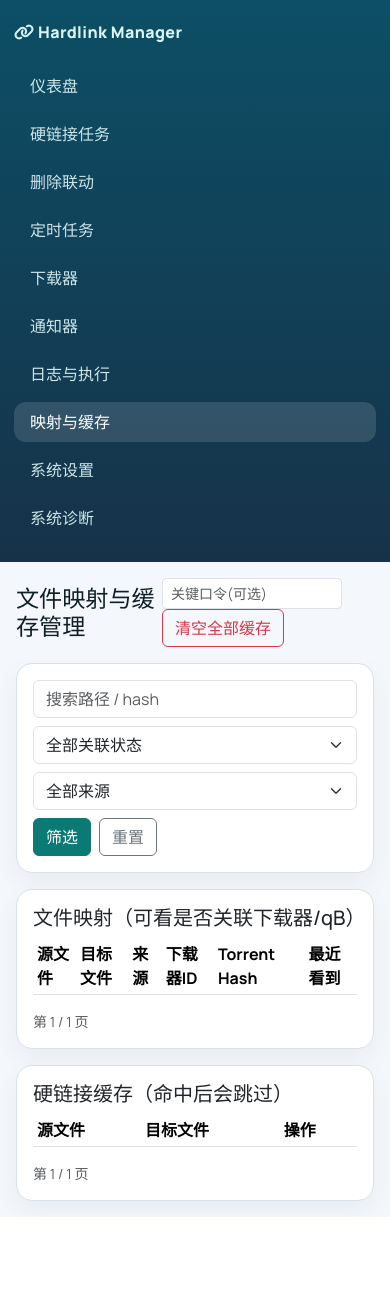
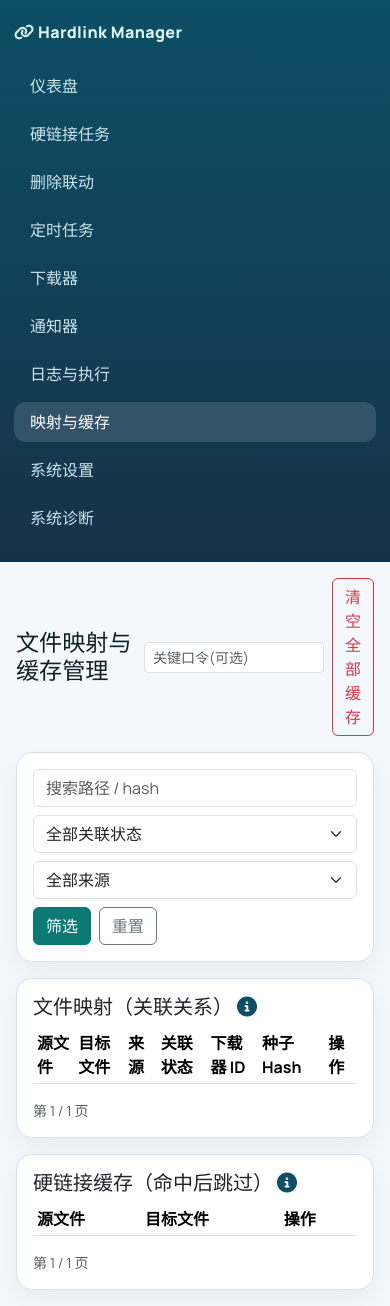
Before and after one commit to MaroD1M/HLM-Demo, a Flask app: page /mapping in a window 390 px wide. Before the commit the page ends 1217 px from the top, so only its background shows below. Run offline with Flask 3, Linux system fonts and the light colour scheme; lists and menus that the app fills with data are empty.

Commit message:
release: v0.0.10 UI/UX polish, mapping ops, consistency fixes

```diff
--- a/app.py
+++ b/app.py
@@ -121,9 +121,20 @@
                 pass
     try:
         resp = requests.get(url, timeout=app.config['REQUEST_TIMEOUT_SECONDS'], proxies=_outbound_proxies(), headers={'Accept': 'application/vnd.github+json'})
-        resp.raise_for_status()
-        payload = resp.json() or {}
-        remote = str(payload.get('tag_name') or '').strip() or '-'
+        if resp.status_code == 404:
+            # Fallback: some repos only use tags without GitHub Release objects.
+            tag_url = f"{api_base}/repos/{repo}/tags"
+            tag_resp = requests.get(tag_url, timeout=app.config['REQUEST_TIMEOUT_SECONDS'], proxies=_outbound_proxies(), headers={'Accept': 'application/vnd.github+json'})
+            tag_resp.raise_for_status()
+            tags = tag_resp.json() or []
+            remote = str(tags[0].get('name') if tags else '-').strip() or '-'
+            msg = '检查成功（Tag模式）'
+        else:
+            resp.raise_for_status()
+            payload = resp.json() or {}
+            remote = str(payload.get('tag_name') or '').strip() or '-'
+            msg = '检查成功（Release模式）'
+
         has_update = bool(remote not in {'-', local_version})
         set_config('version_check_cached_remote', remote)
         set_config('version_check_cached_at', checked_at)
@@ -133,7 +144,7 @@
             'has_update': has_update,
             'repo': repo,
             'checked_at': checked_at,
-            'message': '检查成功',
+            'message': msg,
         }
     except Exception as exc:
         app.logger.warning('github_version_check_failed repo=%s err=%s', repo, exc)
@@ -806,7 +817,7 @@
         ('github_version_check_enabled', 'true', '启用GitHub版本检查'),
         ('github_repo', 'marod1m/HLM-Demo', 'GitHub仓库 owner/repo'),
         ('github_api_base', 'https://api.github.com', 'GitHub API基础地址'),
-        ('proxy_url', 'http://127.0.0.7:7890', '统一外网代理地址（Telegram/GitHub），留空则直连'),
+        ('proxy_url', 'http://127.0.0.1:7890', '统一外网代理地址（Telegram/GitHub），留空则直连'),
         ('app_log_max_mb', '10', '应用日志单文件大小上限（MB）'),
         ('app_log_backup_count', '5', '应用日志滚动保留文件数'),
         ('version_check_cache_minutes', '30', '版本检查缓存分钟数'),
--- a/core/routes/web.py
+++ b/core/routes/web.py
@@ -231,7 +231,7 @@
 
         payload = _hardlink_payload()
         html = render_template('_hardlink_jobs_panel.html', **payload) if _wants_json() else None
-        return _json_or_redirect(True, '硬链接任务已更新', '/hardlink', html=html, target='hardlinkJobsPanel')
+        return _json_or_redirect(True, '硬链接任务已更新并生效', '/hardlink', html=html, target='hardlinkJobsPanel')
 
     @web_bp.route('/hardlink/toggle/<int:task_id>', methods=['POST'])
     def hardlink_toggle(task_id):
@@ -349,7 +349,7 @@
 
         payload = _delete_payload()
         html = render_template('_delete_jobs_panel.html', **payload) if _wants_json() else None
-        return _json_or_redirect(True, '删除联动任务已更新', '/delete-monitor', html=html, target='deleteJobsPanel')
+        return _json_or_redirect(True, '删除联动任务已更新并生效', '/delete-monitor', html=html, target='deleteJobsPanel')
 
     @web_bp.route('/delete-monitor/run/<int:task_id>', methods=['POST'])
     def delete_monitor_run(task_id):
@@ -553,7 +553,7 @@
         log_operation('downloader_updated', 'Downloader', d.id, d.name)
         payload = _downloader_payload()
         html = render_template('_downloader_jobs_panel.html', **payload) if _wants_json() else None
-        return _json_or_redirect(True, '下载器已更新', '/downloader', html=html, target='downloaderJobsPanel')
+        return _json_or_redirect(True, '下载器已更新并生效', '/downloader', html=html, target='downloaderJobsPanel')
 
     @web_bp.route('/downloader/toggle/<int:downloader_id>', methods=['POST'])
     def downloader_toggle(downloader_id):
@@ -627,7 +627,7 @@
         log_operation('notifier_updated', 'Notifier', n.id, n.name)
         payload = _notifier_payload()
         html = render_template('_notifier_jobs_panel.html', **payload) if _wants_json() else None
-        return _json_or_redirect(True, '通知器已更新', '/notifier', html=html, target='notifierJobsPanel')
+        return _json_or_redirect(True, '通知器已更新并生效', '/notifier', html=html, target='notifierJobsPanel')
 
     @web_bp.route('/notifier/toggle/<int:notifier_id>', methods=['POST'])
     def notifier_toggle(notifier_id):
@@ -699,6 +699,47 @@
             hash_state=hash_state,
             source_type=source_type,
         )
+
+
+    @web_bp.route('/mapping/link/delete', methods=['POST'])
+    def mapping_link_delete():
+        map_id = request.form.get('map_id', type=int)
+        if not map_id:
+            return _json_or_redirect(False, 'map_id 不能为空', '/mapping', status=400)
+        row = db.session.get(FileLinkMap, map_id)
+        if not row:
+            return _json_or_redirect(False, '映射记录不存在', '/mapping', status=404)
+        src = row.source_path
+        dst = row.dest_path
+        db.session.delete(row)
+        db.session.commit()
+        log_operation('mapping_record_deleted', 'FileLinkMap', map_id, src, f'手动删除映射: {dst}')
+        return _json_or_redirect(True, '映射记录已删除', '/mapping')
+
+    @web_bp.route('/mapping/link/retry', methods=['POST'])
+    def mapping_link_retry():
+        map_id = request.form.get('map_id', type=int)
+        if not map_id:
+            return _json_or_redirect(False, 'map_id 不能为空', '/mapping', status=400)
+        row = db.session.get(FileLinkMap, map_id)
+        if not row:
+            return _json_or_redirect(False, '映射记录不存在', '/mapping', status=404)
+        if row.torrent_hash:
+            return _json_or_redirect(True, '该映射已关联种子，无需重试', '/mapping')
+
+        if not row.downloader_id:
+            d = Downloader.query.filter_by(enabled=True).order_by(Downloader.id.asc()).first()
+            if d:
+                row.downloader_id = d.id
+                db.session.commit()
+
+        ok, msg = run_backfill_once(row.downloader_id)
+        db.session.refresh(row)
+        if ok and row.torrent_hash:
+            log_operation('mapping_retry_linked', 'FileLinkMap', row.id, row.source_path, f'已关联 hash={row.torrent_hash}')
+            return _json_or_redirect(True, f'重试成功：已关联种子（{row.torrent_hash}）', '/mapping')
+
+        return _json_or_redirect(False, f'重试完成但未关联成功：{msg}', '/mapping', status=400)
 
     @web_bp.route('/mapping/cache/delete', methods=['POST'])
     def mapping_cache_delete():
@@ -785,7 +826,7 @@
             val = request.form.get(key)
             if val is not None:
                 set_config(key, val.strip() if isinstance(val, str) else val)
-        flash('设置已保存', 'success')
+        flash('设置已保存并生效', 'success')
         return redirect('/settings')
 
 
@@ -868,7 +909,7 @@
                 d_exists = Path(row.dest_path or '').exists()
                 if (not s_exists) or (not d_exists):
                     hits += 1
-        return _json_or_redirect(True, f'预演完成：当前疑似可触发联动 {hits} 条', '/delete-monitor')
+        return _json_or_redirect(True, f'预演完成：当前可能触发联动 {hits} 条（仅预估，不执行删除）', '/delete-monitor')
 
     @web_bp.route('/cron')
     def cron_list():
--- a/templates/_downloader_jobs_panel.html
+++ b/templates/_downloader_jobs_panel.html
@@ -31,7 +31,7 @@
                 <div class="mb-2"><label class="form-label">主机</label><input class="form-control" name="host" value="{{ d.host }}" required></div>
                 <div class="mb-2"><label class="form-label">端口</label><input class="form-control" type="number" name="port" value="{{ d.port }}" required></div>
                 <div class="mb-2"><label class="form-label">用户名</label><input class="form-control" name="username" value="{{ d.username or '' }}"></div>
-                <div class="mb-2"><label class="form-label">密码（留空=不修改）</label><input class="form-control" type="password" name="password"></div><div class="mb-2"><label class="form-label">任务代理(可选)</label><input class="form-control" name="proxy_url" value="{{ d.proxy_url or '' }}" placeholder="留空=使用全局proxy_url"></div>
+                <div class="mb-2"><label class="form-label">密码（留空=不修改）</label><input class="form-control" type="password" name="password"></div><div class="mb-2"><label class="form-label">任务代理(可选)</label><input class="form-control" name="proxy_url" value="{{ d.proxy_url or '' }}" placeholder="留空=使用系统设置中的统一代理"></div>
               </div>
               <div class="modal-footer"><button type="button" class="btn btn-secondary" data-bs-dismiss="modal">取消</button><button type="submit" class="btn btn-brand">保存修改</button></div>
             </form>
--- a/templates/_notifier_jobs_panel.html
+++ b/templates/_notifier_jobs_panel.html
@@ -1,7 +1,7 @@
 <div class="card p-3">
   <table class="table">
     <thead>
-      <tr><th>名称</th><th>类型</th><th>Chat ID</th><th>代理</th><th>状态</th><th>操作</th></tr>
+      <tr><th>名称</th><th>类型</th><th>聊天 ID</th><th>代理</th><th>状态</th><th>操作</th></tr>
     </thead>
     <tbody>
     {% for n in notifiers %}
@@ -29,7 +29,7 @@
                 <div class="mb-2"><label class="form-label">名称</label><input class="form-control" name="name" value="{{ n.name }}" required></div>
                 <div class="mb-2"><label class="form-label">类型</label><select class="form-select" name="type"><option value="telegram" {% if n.type=='telegram' %}selected{% endif %}>Telegram</option></select></div>
                 <div class="mb-2"><label class="form-label">Bot Token</label><input class="form-control" name="api_key" value="{{ n.api_key }}" required></div>
-                <div class="mb-2"><label class="form-label">Chat ID</label><input class="form-control" name="chat_id" value="{{ n.chat_id or '' }}"></div><div class="mb-2"><label class="form-label">任务代理(可选)</label><input class="form-control" name="proxy_url" value="{{ n.proxy_url or '' }}" placeholder="留空=使用全局proxy_url"></div>
+                <div class="mb-2"><label class="form-label">聊天 ID</label><input class="form-control" name="chat_id" value="{{ n.chat_id or '' }}"></div><div class="mb-2"><label class="form-label">任务代理(可选)</label><input class="form-control" name="proxy_url" value="{{ n.proxy_url or '' }}" placeholder="留空=使用系统设置中的统一代理"></div>
               </div>
               <div class="modal-footer"><button type="button" class="btn btn-secondary" data-bs-dismiss="modal">取消</button><button type="submit" class="btn btn-brand">保存修改</button></div>
             </form>
--- a/templates/base.html
+++ b/templates/base.html
@@ -23,6 +23,10 @@
     .muted{color:var(--muted)}
     .btn-brand{background:#0b7a75;border-color:#0b7a75;color:#fff}
     .btn-brand:hover{background:#086863;border-color:#086863;color:#fff}
+    .wrap-any{white-space:normal!important;word-break:break-word;overflow-wrap:anywhere}
+    .section-card{border:1px solid var(--line);border-radius:14px;background:linear-gradient(180deg,#ffffff,#f9fcff);padding:14px}
+    .section-title{font-weight:700;color:#0c4f66}
+    .hint-icon{color:#0c4f66;cursor:help;margin-left:4px}
     @media (max-width:960px){.shell{grid-template-columns:1fr}.side{height:auto;position:relative}.main{padding:16px}}
   </style>
 </head>
@@ -99,6 +103,10 @@
   }
 };
 window.addEventListener('DOMContentLoaded',()=>window.HLMAjax.bind());
+window.addEventListener('DOMContentLoaded',()=>{
+  const nodes=[].slice.call(document.querySelectorAll('[data-bs-toggle="tooltip"]'));
+  nodes.forEach((el)=>new bootstrap.Tooltip(el));
+});
 </script>
 {% block scripts %}{% endblock %}
 </body>
--- a/templates/downloader.html
+++ b/templates/downloader.html
@@ -1,6 +1,7 @@
 {% extends "base.html" %}
 {% block title %}下载器 - Hardlink Manager{% endblock %}
 {% block content %}
+<div class="alert alert-info py-2">下载器用于绑定 qBittorrent，测试按钮会验证连接与账号是否可用。<i class="fa-solid fa-circle-info hint-icon ms-1" data-bs-toggle="tooltip" title="可先用小样本任务验证流程，再应用到正式目录"></i></div>
 <div class="d-flex justify-content-between align-items-center mb-3"><h3 class="mb-0">下载器</h3><button class="btn btn-primary" data-bs-toggle="modal" data-bs-target="#add">新增</button></div>
 <div id="downloaderJobsPanel">{% include "_downloader_jobs_panel.html" %}</div>
 <div class="modal fade" id="add" tabindex="-1"><div class="modal-dialog"><div class="modal-content"><form class="js-ajax-form" data-target="downloaderJobsPanel" action="/downloader/add" method="POST"><input type="hidden" name="csrf_token" value="{{ csrf_token }}"><div class="modal-header"><h5 class="modal-title">新增下载器</h5><button type="button" class="btn-close" data-bs-dismiss="modal"></button></div><div class="modal-body">
@@ -9,7 +10,7 @@
 <div class="mb-2"><label class="form-label">主机</label><input class="form-control" name="host" placeholder="http://127.0.0.1" required></div>
 <div class="mb-2"><label class="form-label">端口</label><input class="form-control" type="number" name="port" value="8080" required></div>
 <div class="mb-2"><label class="form-label">用户名</label><input class="form-control" name="username"></div>
-<div class="mb-2"><label class="form-label">密码</label><input class="form-control" type="password" name="password"></div><div class="mb-2"><label class="form-label">任务代理(可选)</label><input class="form-control" name="proxy_url" placeholder="留空=使用全局proxy_url"></div>
+<div class="mb-2"><label class="form-label">密码</label><input class="form-control" type="password" name="password"></div><div class="mb-2"><label class="form-label">任务代理(可选)</label><input class="form-control" name="proxy_url" placeholder="留空=使用系统设置中的统一代理"></div>
 </div><div class="modal-footer"><button type="button" class="btn btn-secondary" data-bs-dismiss="modal">取消</button><button class="btn btn-primary" type="submit">保存</button></div></form></div></div></div>
 {% endblock %}
 
--- a/templates/hardlink.html
+++ b/templates/hardlink.html
@@ -2,7 +2,7 @@
 {% block title %}硬链接任务 - Hardlink Manager{% endblock %}
 {% block content %}
 <div class="d-flex justify-content-between align-items-center mb-3">
-  <h3 class="mb-0">硬链接任务</h3>
+  <h3 class="mb-0">硬链接任务 <i class="fa-solid fa-circle-info hint-icon" data-bs-toggle="tooltip" title="建议先用测试目录验证目录结构与命名策略，再应用生产目录。"></i></h3>
   <button class="btn btn-brand" data-bs-toggle="modal" data-bs-target="#addTaskModal"><i class="fa-solid fa-plus"></i> 新建任务</button>
 </div>
 
--- a/templates/logs.html
+++ b/templates/logs.html
@@ -33,7 +33,7 @@
 </div>
 
 <div class="row g-3">
-  <div class="col-lg-6"><div class="card p-3"><h5>操作日志</h5><div class="table-responsive"><table class="table"><thead><tr><th>时间</th><th>类型</th><th>目标</th><th>结果</th><th>消息</th></tr></thead><tbody>{% for log in logs %}<tr><td>{{ fmt_dt(log.created_at) }}</td><td>{{ log.operation_type }}</td><td>{{ log.target_name or '-' }}</td><td>{% if log.success %}<span class="badge text-bg-success">成功</span>{% else %}<span class="badge text-bg-danger">失败</span>{% endif %}</td><td>{{ log.message or '-' }}</td></tr>{% endfor %}</tbody></table></div><div class="d-flex justify-content-between align-items-center"><small class="text-muted">第 {{ page }} / {{ total_pages }} 页</small><div>{% if page>1 %}<a class="btn btn-sm btn-outline-secondary" href="/logs?page={{ page-1 }}&q={{ q or '' }}&op={{ op or '' }}&success={{ success or 'all' }}">上一页</a>{% endif %} {% if page<total_pages %}<a class="btn btn-sm btn-outline-secondary" href="/logs?page={{ page+1 }}&q={{ q or '' }}&op={{ op or '' }}&success={{ success or 'all' }}">下一页</a>{% endif %}</div></div></div></div>
-  <div class="col-lg-6"><div class="card p-3"><h5>任务执行历史</h5><div class="table-responsive"><table class="table"><thead><tr><th>开始时间</th><th>任务</th><th>来源</th><th>状态</th><th>耗时</th><th>消息</th></tr></thead><tbody>{% for e in executions %}<tr><td>{{ fmt_dt(e.started_at) }}</td><td>{{ e.job_name }}</td><td>{{ e.source }}</td><td>{% if e.status=='success' %}<span class="badge text-bg-success">成功</span>{% elif e.status=='failed' %}<span class="badge text-bg-danger">失败</span>{% else %}<span class="badge text-bg-secondary">运行中</span>{% endif %}</td><td>{{ e.duration_ms or 0 }}ms</td><td>{{ e.message or '-' }}</td></tr>{% endfor %}</tbody></table></div></div></div>
+  <div class="col-lg-6"><div class="card p-3"><h5>操作日志</h5><div class="table-responsive"><table class="table"><thead><tr><th>时间</th><th>类型</th><th>目标</th><th>结果</th><th>消息</th></tr></thead><tbody>{% for log in logs %}<tr><td>{{ fmt_dt(log.created_at) }}</td><td class="wrap-any">{{ log.operation_type }}</td><td class="wrap-any">{{ log.target_name or '-' }}</td><td>{% if log.success %}<span class="badge text-bg-success">成功</span>{% else %}<span class="badge text-bg-danger">失败</span>{% endif %}</td><td class="wrap-any"><small>{{ log.message or '-' }}</small></td></tr>{% endfor %}</tbody></table></div><div class="d-flex justify-content-between align-items-center"><small class="text-muted">第 {{ page }} / {{ total_pages }} 页</small><div>{% if page>1 %}<a class="btn btn-sm btn-outline-secondary" href="/logs?page={{ page-1 }}&q={{ q or '' }}&op={{ op or '' }}&success={{ success or 'all' }}">上一页</a>{% endif %} {% if page<total_pages %}<a class="btn btn-sm btn-outline-secondary" href="/logs?page={{ page+1 }}&q={{ q or '' }}&op={{ op or '' }}&success={{ success or 'all' }}">下一页</a>{% endif %}</div></div></div></div>
+  <div class="col-lg-6"><div class="card p-3"><h5>任务执行历史</h5><div class="table-responsive"><table class="table"><thead><tr><th>开始时间</th><th>任务</th><th>来源</th><th>状态</th><th>耗时</th><th>消息</th></tr></thead><tbody>{% for e in executions %}<tr><td>{{ fmt_dt(e.started_at) }}</td><td class="wrap-any">{{ e.job_name }}</td><td>{{ e.source }}</td><td>{% if e.status=='success' %}<span class="badge text-bg-success">成功</span>{% elif e.status=='failed' %}<span class="badge text-bg-danger">失败</span>{% else %}<span class="badge text-bg-secondary">运行中</span>{% endif %}</td><td>{{ e.duration_ms or 0 }}ms</td><td class="wrap-any"><small>{{ e.message or '-' }}</small></td></tr>{% endfor %}</tbody></table></div></div></div>
 </div>
 {% endblock %}
--- a/templates/mapping.html
+++ b/templates/mapping.html
@@ -3,9 +3,10 @@
 {% block content %}
 <div class="d-flex justify-content-between align-items-center mb-3">
   <h3 class="mb-0">文件映射与缓存管理</h3>
-  <form action="/mapping/cache/clear" method="POST" onsubmit="return confirm('确认清空全部缓存记录吗？')">
+  <form action="/mapping/cache/clear" method="POST" onsubmit="return confirm('确认清空全部缓存记录吗？')" class="d-flex gap-2 align-items-center">
     <input type="hidden" name="csrf_token" value="{{ csrf_token }}">
-    <input class="form-control form-control-sm d-inline-block" style="width:180px" type="password" name="critical_passphrase" placeholder="关键口令(可选)"><button class="btn btn-outline-danger">清空全部缓存</button>
+    <input class="form-control form-control-sm" style="width:180px" type="password" name="critical_passphrase" placeholder="关键口令(可选)">
+    <button class="btn btn-outline-danger" data-bs-toggle="tooltip" title="仅清理硬链接缓存，不删除真实文件">清空全部缓存</button>
   </form>
 </div>
 
@@ -15,15 +16,15 @@
     <div class="col-md-3">
       <select class="form-select" name="hash_state">
         <option value="all" {% if hash_state=='all' %}selected{% endif %}>全部关联状态</option>
-        <option value="linked" {% if hash_state=='linked' %}selected{% endif %}>已关联 Torrent</option>
-        <option value="unlinked" {% if hash_state=='unlinked' %}selected{% endif %}>未关联 Torrent</option>
+        <option value="linked" {% if hash_state=='linked' %}selected{% endif %}>已关联种子</option>
+        <option value="unlinked" {% if hash_state=='unlinked' %}selected{% endif %}>未关联种子</option>
       </select>
     </div>
     <div class="col-md-2">
       <select class="form-select" name="source_type">
         <option value="all" {% if (source_type or 'all')=='all' %}selected{% endif %}>全部来源</option>
-        <option value="manual" {% if source_type=='manual' %}selected{% endif %}>manual</option>
-        <option value="downloader" {% if source_type=='downloader' %}selected{% endif %}>downloader</option>
+        <option value="manual" {% if source_type=='manual' %}selected{% endif %}>手动文件</option>
+        <option value="downloader" {% if source_type=='downloader' %}selected{% endif %}>下载器文件</option>
       </select>
     </div>
     <div class="col-md-2 d-flex gap-2"><button class="btn btn-brand" type="submit">筛选</button><a class="btn btn-outline-secondary" href="/mapping">重置</a></div>
@@ -33,19 +34,39 @@
 <div class="row g-3">
   <div class="col-lg-7">
     <div class="card p-3">
-      <h5>文件映射（可看是否关联下载器/qB）</h5>
+      <h5>文件映射（关联关系）<i class="fa-solid fa-circle-info hint-icon" data-bs-toggle="tooltip" title="可查看源文件、目标文件、种子 hash 与来源；支持重试关联或删除映射记录。"></i></h5>
       <div class="table-responsive">
-        <table class="table table-sm">
-          <thead><tr><th>源文件</th><th>目标文件</th><th>来源</th><th>下载器ID</th><th>Torrent Hash</th><th>最近看到</th></tr></thead>
+        <table class="table table-sm align-middle">
+          <thead><tr><th>源文件</th><th>目标文件</th><th>来源</th><th>关联状态</th><th>下载器 ID</th><th>种子 Hash</th><th>操作</th></tr></thead>
           <tbody>
           {% for m in mappings %}
             <tr>
-              <td><small>{{ m.source_path }}</small></td>
-              <td><small>{{ m.dest_path }}</small></td>
-              <td><span class="badge bg-light text-dark">{{ m.source_type or 'manual' }}</span></td>
+              <td class="wrap-any"><small>{{ m.source_path }}</small></td>
+              <td class="wrap-any"><small>{{ m.dest_path }}</small></td>
+              <td><span class="badge bg-light text-dark">{{ '下载器文件' if (m.source_type or 'manual')=='downloader' else '手动文件' }}</span></td>
+              <td>
+                {% if m.torrent_hash %}
+                  <span class="badge text-bg-success">已关联</span>
+                {% else %}
+                  <span class="badge text-bg-secondary">未关联</span>
+                {% endif %}
+              </td>
               <td>{{ m.downloader_id or '-' }}</td>
-              <td><code>{{ m.torrent_hash or '-' }}</code></td>
-              <td>{{ fmt_dt(m.last_seen_at) }}</td>
+              <td class="wrap-any"><code>{{ m.torrent_hash or '-' }}</code></td>
+              <td class="d-flex gap-1 flex-wrap">
+                {% if not m.torrent_hash %}
+                <form action="/mapping/link/retry" method="POST" class="m-0">
+                  <input type="hidden" name="csrf_token" value="{{ csrf_token }}">
+                  <input type="hidden" name="map_id" value="{{ m.id }}">
+                  <button class="btn btn-sm btn-outline-primary" data-bs-toggle="tooltip" title="触发一次回填，尝试与下载器种子建立关联">重试关联</button>
+                </form>
+                {% endif %}
+                <form action="/mapping/link/delete" method="POST" class="m-0" onsubmit="return confirm('确认删除该映射记录？仅删除数据库映射，不删除文件。')">
+                  <input type="hidden" name="csrf_token" value="{{ csrf_token }}">
+                  <input type="hidden" name="map_id" value="{{ m.id }}">
+                  <button class="btn btn-sm btn-outline-danger" data-bs-toggle="tooltip" title="仅删除映射记录，不删除真实文件">删除映射</button>
+                </form>
+              </td>
             </tr>
           {% endfor %}
           </tbody>
@@ -63,15 +84,15 @@
 
   <div class="col-lg-5">
     <div class="card p-3">
-      <h5>硬链接缓存（命中后会跳过）</h5>
+      <h5>硬链接缓存（命中后跳过）<i class="fa-solid fa-circle-info hint-icon" data-bs-toggle="tooltip" title="删除缓存后，源文件可再次参与硬链接。"></i></h5>
       <div class="table-responsive">
-        <table class="table table-sm">
+        <table class="table table-sm align-middle">
           <thead><tr><th>源文件</th><th>目标文件</th><th>操作</th></tr></thead>
           <tbody>
           {% for c in caches %}
             <tr>
-              <td><small>{{ c.source_path }}</small></td>
-              <td><small>{{ c.dest_path }}</small></td>
+              <td class="wrap-any"><small>{{ c.source_path }}</small></td>
+              <td class="wrap-any"><small>{{ c.dest_path }}</small></td>
               <td>
                 <form action="/mapping/cache/delete" method="POST" onsubmit="return confirm('确认删除该缓存记录？删除后该源文件可再次硬链接。')">
                   <input type="hidden" name="csrf_token" value="{{ csrf_token }}">
--- a/templates/notifier.html
+++ b/templates/notifier.html
@@ -1,13 +1,14 @@
 {% extends "base.html" %}
 {% block title %}通知器 - Hardlink Manager{% endblock %}
 {% block content %}
+<div class="alert alert-info py-2">通知器用于 Telegram 通知，建议先新增后点击测试验证。<i class="fa-solid fa-circle-info hint-icon ms-1" data-bs-toggle="tooltip" title="可先用小样本任务验证流程，再应用到正式目录"></i></div>
 <div class="d-flex justify-content-between align-items-center mb-3"><h3 class="mb-0">通知器</h3><button class="btn btn-primary" data-bs-toggle="modal" data-bs-target="#add">新增</button></div>
 <div id="notifierJobsPanel">{% include "_notifier_jobs_panel.html" %}</div>
 <div class="modal fade" id="add" tabindex="-1"><div class="modal-dialog"><div class="modal-content"><form class="js-ajax-form" data-target="notifierJobsPanel" action="/notifier/add" method="POST"><input type="hidden" name="csrf_token" value="{{ csrf_token }}"><div class="modal-header"><h5 class="modal-title">新增通知器</h5><button type="button" class="btn-close" data-bs-dismiss="modal"></button></div><div class="modal-body">
 <div class="mb-2"><label class="form-label">名称</label><input class="form-control" name="name" required></div>
 <div class="mb-2"><label class="form-label">类型</label><select class="form-select" name="type"><option value="telegram">Telegram</option></select></div>
 <div class="mb-2"><label class="form-label">Bot Token</label><input class="form-control" name="api_key" required></div>
-<div class="mb-2"><label class="form-label">Chat ID</label><input class="form-control" name="chat_id"></div><div class="mb-2"><label class="form-label">任务代理(可选)</label><input class="form-control" name="proxy_url" placeholder="留空=使用全局proxy_url"></div>
+<div class="mb-2"><label class="form-label">聊天 ID</label><input class="form-control" name="chat_id"></div><div class="mb-2"><label class="form-label">任务代理(可选)</label><input class="form-control" name="proxy_url" placeholder="留空=使用系统设置中的统一代理"></div>
 </div><div class="modal-footer"><button type="button" class="btn btn-secondary" data-bs-dismiss="modal">取消</button><button class="btn btn-primary" type="submit">保存</button></div></form></div></div></div>
 {% endblock %}
 
```
Also changed, not shown: templates/_delete_jobs_panel.html (+7 -7 lines), templates/delete_monitor.html (+1 -0 lines), templates/settings.html (+46 -18 lines), CHANGELOG.md, README.md, 1 other file.
